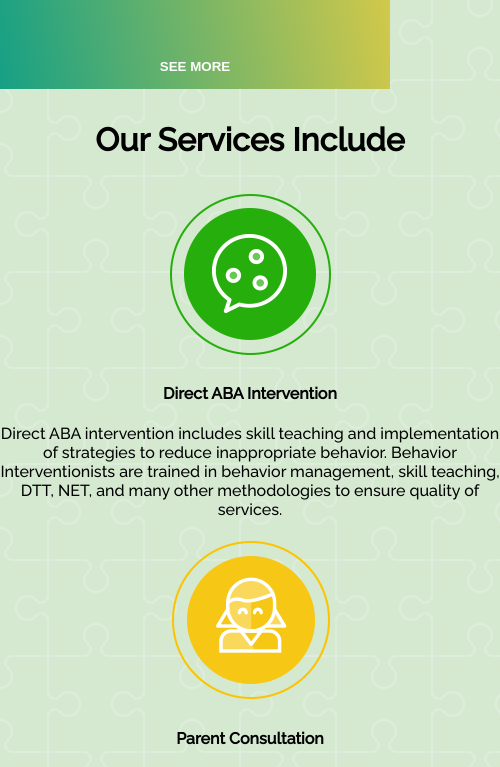
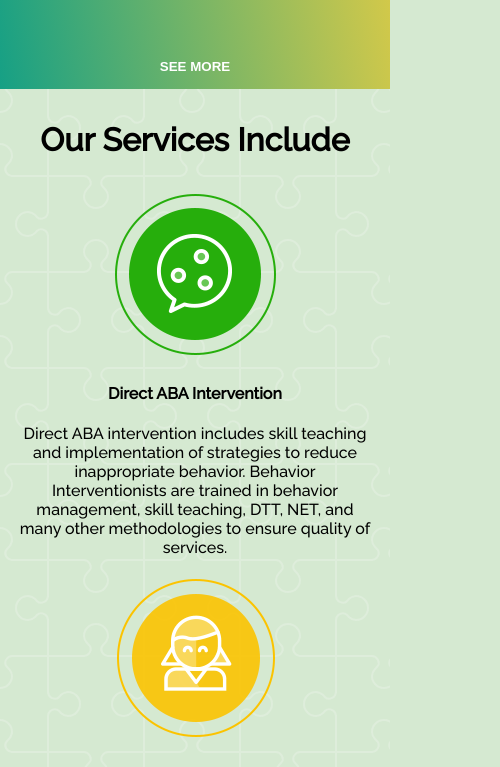
Before and after one commit to thomasPendleton/abaBusiness, a React (Create React App) app: page / in a window 390 px wide. Shown: the part 2368-3135 px from the top of the page, 500 px wide, since content can reach past the window. Built offline with nearby package versions, Linux system fonts and the light colour scheme.

Commit message:
change clamp width to serviceinclude

```diff
--- a/src/components/ServicesInclude.js
+++ b/src/components/ServicesInclude.js
@@ -63,7 +63,7 @@ const ServicesInclude = () => {
 const Wrapper = styled.section`
   font-family: Raleway, Arial, Helvetica, sans-serif;
   margin: 0 auto;
-  width: clamp(500px, 90%, 1200px);
+  width: clamp(300px, 90%, 1200px);
   h3 {
     font-size: 2rem;
   }
```
